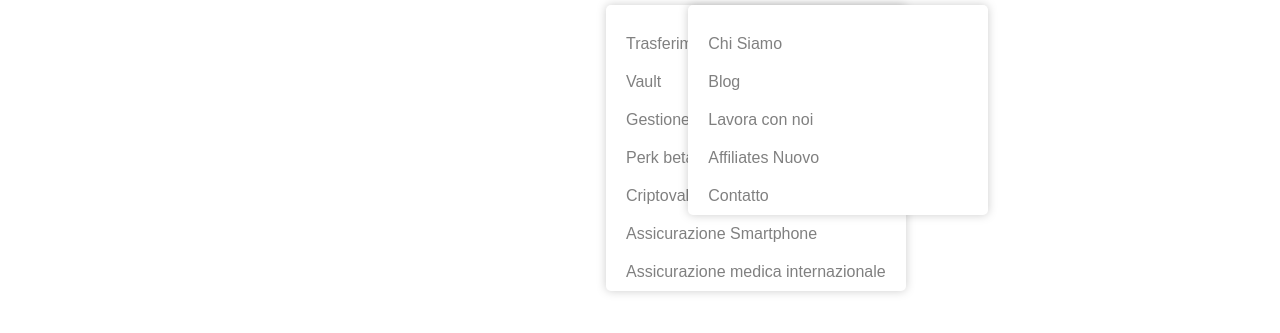
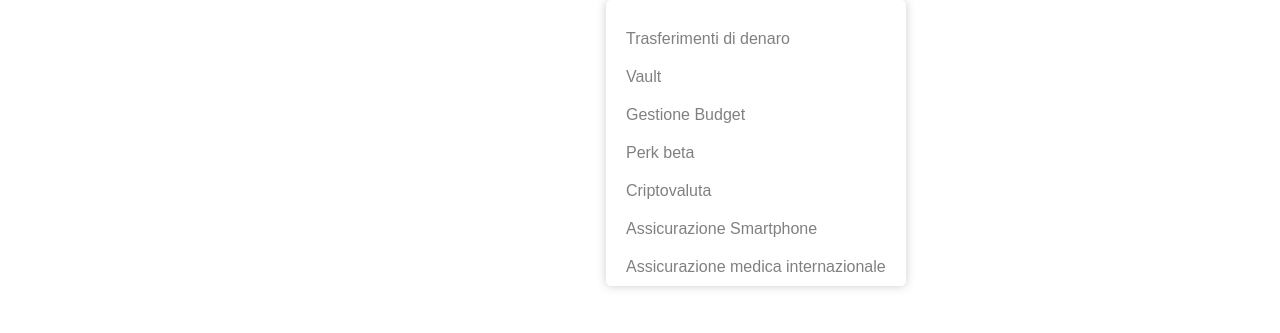
Before and after one commit to cherubina-pantano/js-html-css-revolut, a plain HTML site: page index.html in a window 1280 px wide. Both pictures are taken after a click on the link "Prodotti". Shown: the part 75-408 px from the top of the page. Drawn offline with nearby package versions, Linux system fonts and the light colour scheme.

Commit message:
Javascript OK

```diff
--- a/css/style.css
+++ b/css/style.css
@@ -61,11 +61,12 @@ a {
 }
 
 .menu-right .menu-dropdown {
+  display: none;
   position: absolute;
   top: 100%;
   right: 30px;
   width: 300px;
-  margin-top: 20px;
+  margin-top: 15px;
   padding: 20px 10px 0;
   text-align: center;
   border-radius: 5px;
--- a/index.html
+++ b/index.html
@@ -113,8 +113,8 @@
 
 
 
-  <!-- <script src="https://ajax.googleapis.com/ajax/libs/jquery/3.3.1/jquery.min.js"></script>
-  <script src="./js/main.js" charset="utf-8"></script> -->
+  <script src="https://ajax.googleapis.com/ajax/libs/jquery/3.3.1/jquery.min.js"></script>
+  <script src="./js/main.js" charset="utf-8"></script>
 
   </body>
 </html>
--- a/js/main.js
+++ b/js/main.js
@@ -1 +1,17 @@
-console.log('ook js');
+//  Far apparire il menu al click
+
+$(document).ready( function () {
+
+  var dropLink = $('.with-dropdown > a');
+  var dropMenu = $('.with-dropdown > .menu-dropdown')
+
+  dropLink.click(function () {
+
+    var activeMenu = $(this).next('.menu-dropdown');
+
+    dropMenu.not(activeMenu).hide();
+    activeMenu.toggle();
+
+  })
+
+});
```
